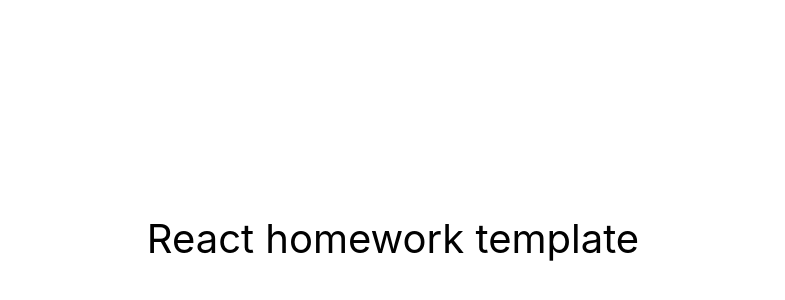
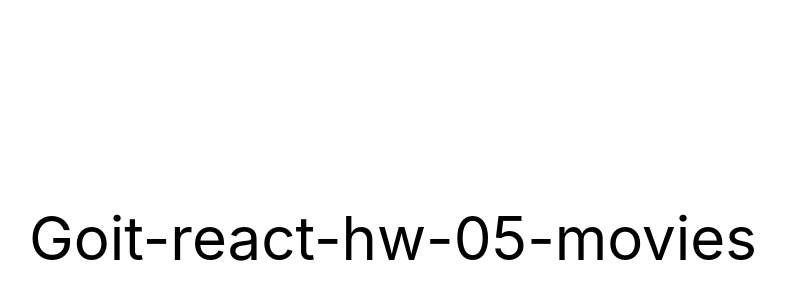
Before and after one commit to Evgeniy-x/goit-react-hw-05-movies, a React (Create React App) app: page / in a window 1280 px wide. Shown: the part 162-462 px from the top of the page, without its empty margins (247-1032 px from the left). Built offline with nearby package versions, Linux system fonts and the light colour scheme.

Commit message:
create project

```diff
--- a/package.json
+++ b/package.json
@@ -1,8 +1,8 @@
 {
-  "name": "react-homework-template",
+  "name": "goit-react-hw-05-movies",
   "version": "0.1.0",
   "private": true,
-  "homepage": "https://goitacademy.github.io/react-homework-template/",
+  "homepage": "https://Evgeniy-x.github.io/goit-react-hw-05-movies/",
   "dependencies": {
     "@testing-library/jest-dom": "^5.16.3",
     "@testing-library/react": "^12.1.4",
--- a/src/components/App.jsx
+++ b/src/components/App.jsx
@@ -6,11 +6,11 @@ export const App = () => {
         display: 'flex',
         justifyContent: 'center',
         alignItems: 'center',
-        fontSize: 40,
-        color: '#010101'
+        fontSize: 60,
+        color: '#010101',
       }}
     >
-      React homework template
+      Goit-react-hw-05-movies
     </div>
   );
 };
--- a/src/index.js
+++ b/src/index.js
@@ -8,3 +8,9 @@ ReactDOM.createRoot(document.getElementById('root')).render(
     <App />
   </React.StrictMode>
 );
+
+{
+  /* <BrowserRouter basename="/your_repo_name">
+  <App />
+</BrowserRouter>; */
+}
```
Also changed, not shown: 1 other file (tests, documents, lock files or other folders).
